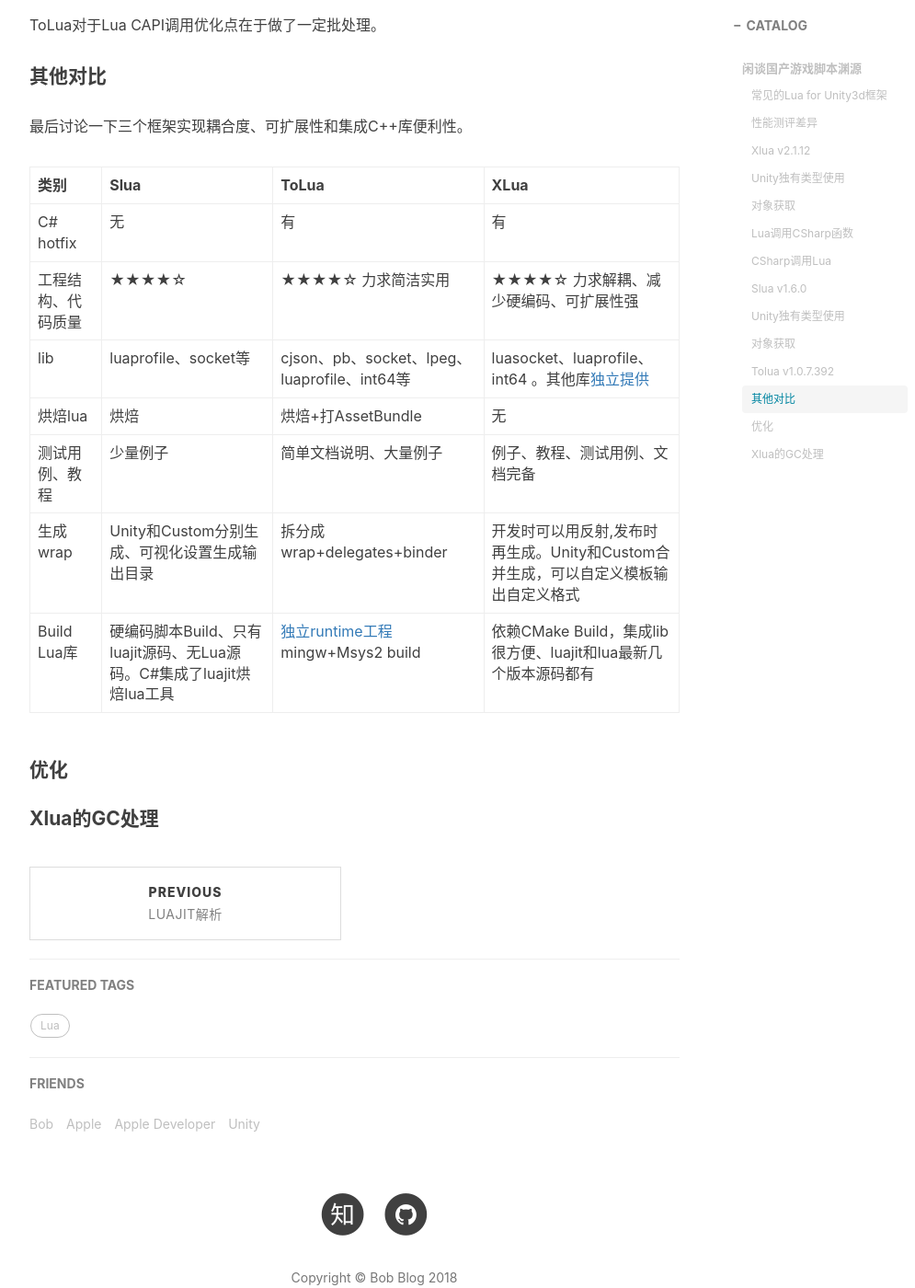
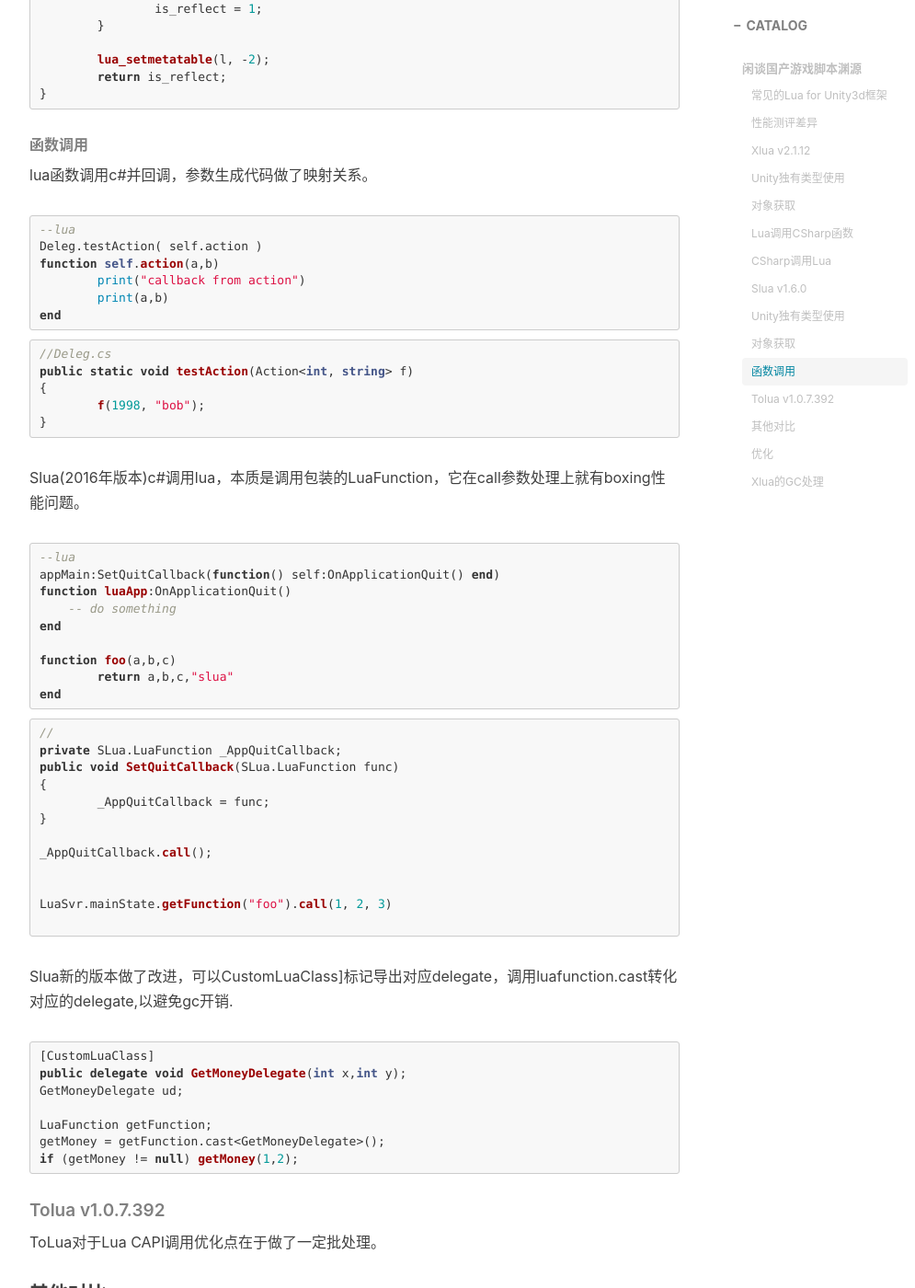
Before and after one commit to chenanbao/chenanbao.github.io, a Jekyll site: the page built from _posts/2018-07-29-Lua热更新框架差异.md, in a window 1280 px wide and 1400 px high, scrolled down 13852 px. Shown: the whole window at 92% size, without its empty margins (233-1228 px from the left). Built offline with Jekyll 4.4.1, drawn with Linux system fonts in a browser that asks for light colours; nearby versions of some CDN libraries; comment, search, counter and statistics services are not loaded; some of the changed text lies outside the part shown; grey boxes are pictures that could not be loaded.

Commit message:
slua分析

````diff
--- a/_posts/2018-07-29-Lua热更新框架差异.md
+++ b/_posts/2018-07-29-Lua热更新框架差异.md
@@ -23,6 +23,9 @@
 最后说说[WebAssembly](https://webassembly.org)，它是一种二进制格式的类汇编代码，可以被浏览器加载和并进一步编译成可执行的机器码，从而在浏览器运行。它还可以作为高级语言的编译目标，理论上任何语言都可以编译为 WebAssembly。它接近 native code 比 JS 快这是显然的，作为浏览器四大巨头google、apple、firefox、microsoft合作共谋的产物，前途一片光明。目前支持的游戏引擎有
 [Egret](https://www.egret.com)。而Unity在发布WebGl时也可以选择[Linker Target]((https://docs.unity3d.com/Manual/class-PlayerSettingsWebGL.html))为WebAssembly。
 
+[Lua Interface](http://lua-users.org/wiki/LuaInterface)是一个用于Lua语言和Microsoft .NET的公共语言运行时（CLR）之间集成的库,LuaInterface的作者后来开发出跨平台升级版本[NLua](https://github.com/NLua/NLua)。Tolua的前身Ulua就是基于Lua Interface开发的，包括后来的Slua、Xlua可以说都是Lua Interface思想的变种者。
+
+
 #### 常见的Lua for Unity3d框架
 + [SLua](https://github.com/pangweiwei/slua)
 + [Tolua](https://github.com/topameng/tolua)
@@ -38,7 +41,7 @@
 
  分析过程需对[Lua虚拟机](https://chenanbao.github.io/2018/07/28/Lua虚拟栈原理/)和[Lua虚拟栈](https://chenanbao.github.io/2018/07/28/Lua虚拟栈交互流程/)概念有一定了解。
 
-早期一些Lua框架调用C#采用反射实现,会有性能损耗(几个框架测评相互嘲讽的点)，目前大多数框架都是采用Wrap方式生成胶水代码,因此这个性能差异基本抹平了。
+早期一些Lua框架调用C#采用反射实现(因为Lua Interface就是反射实现),会有性能损耗(几个框架测评相互嘲讽的点)，目前大多数框架都是采用Wrap方式生成胶水代码,因此这个性能差异基本抹平了。
 
 这些测评用例基本测试方向是对Unity独有类型Vector2， Vector3，Vector4，Quaternion）使用、对象读写、相互函数调用、复杂类型传递等，下面就这些情况的实现方式分别讨论。
 
@@ -620,12 +623,13 @@
 ```
 
 4.复杂类型
-slua只是对特定Unity类型,做了table映射处理。lua capi都在C侧做的批处理优化。
-但是xlua.genaccessor做的更通用，也是在C侧完成操作，并且还提供Struct映射机制解决boxing问题。
+slua只是对特定Unity类型,做了table映射处理，lua capi都在C侧做的批处理优化。xlua提供userdata和table二种选择，
+而且xlua.genaccessor做的更通用，几乎完全在C侧完成操作。slua和xlua都提供Struct映射机制解决boxing问题。
 
 
 ###### 对象获取
-C#侧ObjectCache(Dictionary)保存的是IntPtr<->c# object映射, Lua侧用userdata建立和C#关系
+C#侧ObjectCache(Dictionary)保存的是IntPtr<->c# object映射, Lua侧用userdata建立和C#关系。
+C#侧对象必须在lua侧gc后才解引用,最后Gc。
 
 xlua在lua侧使用lua_rawgeti可以看出table索引是int。
 slua在C#侧拿getAQName(xx)做key是String传到lua侧，元表处理用luaL_getmetatable(L,keyStr)。
@@ -670,10 +674,73 @@
 }
 ```
 
+###### 函数调用
+
+lua函数调用c#并回调，参数生成代码做了映射关系。
+
+```lua
+--lua
+Deleg.testAction( self.action )
+function self.action(a,b)
+	print("callback from action")
+	print(a,b)
+end
+```
+
+```csharp
+//Deleg.cs
+public static void testAction(Action<int, string> f)
+{
+	f(1998, "bob");
+}
+```
+
+Slua(2016年版本)c#调用lua，本质是调用包装的LuaFunction，它在call参数处理上就有boxing性能问题。
+
+```lua
+--lua
+appMain:SetQuitCallback(function() self:OnApplicationQuit() end)
+function luaApp:OnApplicationQuit()
+    -- do something
+end
+
+function foo(a,b,c)
+	return a,b,c,"slua"
+end
+```
+
+```csharp
+//
+private SLua.LuaFunction _AppQuitCallback;
+public void SetQuitCallback(SLua.LuaFunction func)
+{
+	_AppQuitCallback = func;
+}
+
+_AppQuitCallback.call();
+
+
+LuaSvr.mainState.getFunction("foo").call(1, 2, 3)
+
+```
+
+Slua新的版本做了改进，可以CustomLuaClass]标记导出对应delegate，调用luafunction.cast转化对应的delegate,以避免gc开销.
+
+```csharp
+[CustomLuaClass]
+public delegate void GetMoneyDelegate(int x,int y);
+GetMoneyDelegate ud;
+
+LuaFunction getFunction;
+getMoney = getFunction.cast<GetMoneyDelegate>();
+if (getMoney != null) getMoney(1,2);
+```
 
 
 ##### Tolua v1.0.7.392
 ToLua对于Lua CAPI调用优化点在于做了一定批处理。
+
+
 
 #### 其他对比
 
@@ -686,8 +753,8 @@
 | lib | luaprofile、socket等 | cjson、pb、socket、lpeg、luaprofile、int64等  | luasocket、luaprofile、int64 。其他库[独立提供](https://github.com/chexiongsheng/build_xlua_with_libs) |
 | 烘焙lua |烘焙| 烘焙+打AssetBundle | 无 |
 | 测试用例、教程| 少量例子 | 简单文档说明、大量例子 | 例子、教程、测试用例、文档完备 |
-| 生成wrap| Unity和Custom分别生成、可视化设置生成输出目录 | 拆分成wrap+delegates+binder | 开发时可以用反射,发布时再生成。Unity和Custom合并生成，可以自定义模板输出自定义格式 |
-| Build Lua库 | 硬编码脚本Build、只有luajit源码、无Lua源码。C#集成了luajit烘焙lua工具 | [独立runtime工程](https://github.com/topameng/tolua_runtime) mingw+Msys2 build | 依赖CMake Build，集成lib很方便、luajit和lua最新几个版本源码都有 |
+| 生成wrap| Unity和Custom分别生成、可视化设置生成输出目录，开发就要生成胶水代码。 | 拆分成wrap+delegates+binder，开发就要生成胶水代码。 | 开发时可以用反射,发布时再生成。Unity和Custom合并生成，可以自定义模板输出自定义格式 |
+| Build Lua库 | 硬编码脚本Build、默认只集成了luajit，C#集成了luajit烘焙lua工具。Luac需自行集成。 | [独立runtime工程](https://github.com/topameng/tolua_runtime) mingw+Msys2 build、默认集成luajit，Luac需自行集成。 | 依赖CMake Build，集成lib很方便、luajit和lua最新几个版本都很好集成了 |
 
 #### 优化
 
````
Also changed, not shown: other parts of _posts/2018-07-29-Lua热更新框架差异.md (+1 -1 lines).
